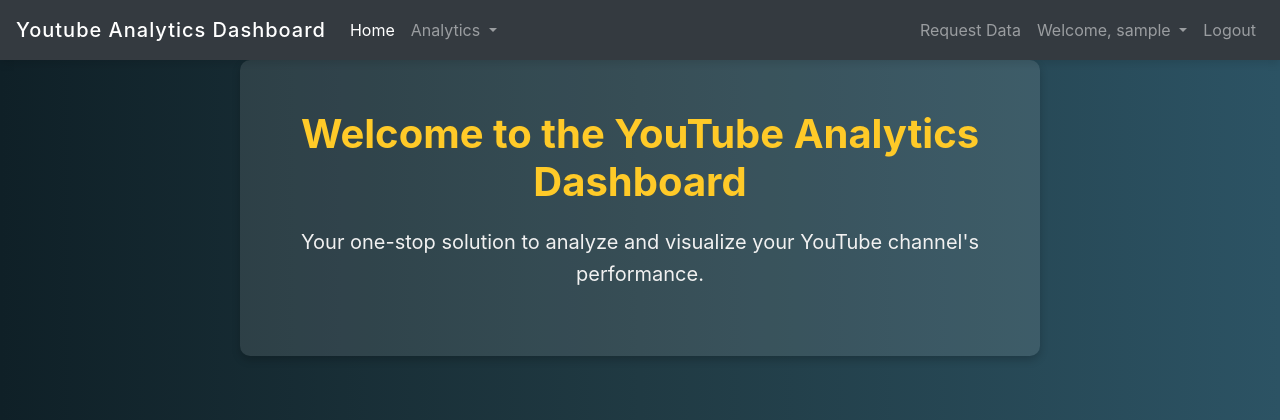
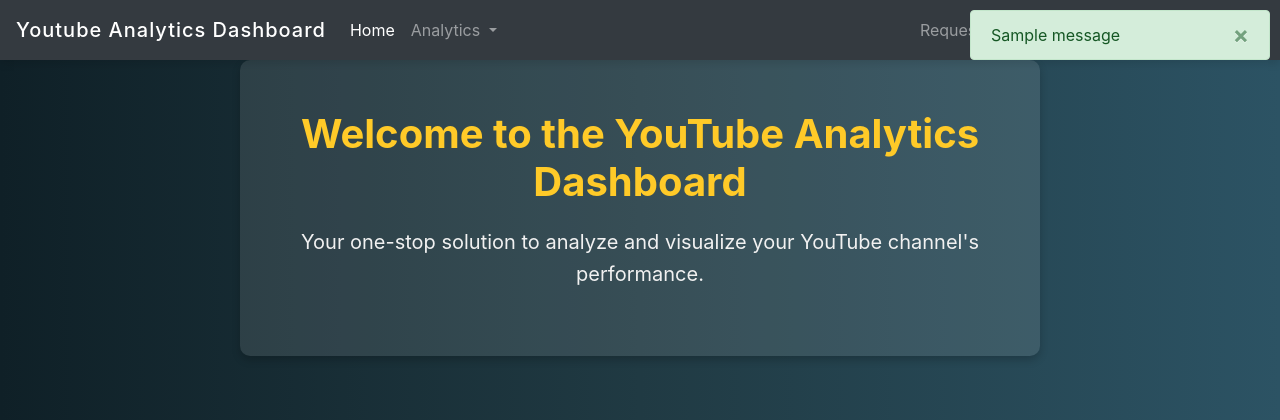
Before and after one commit to JasonMar1/YouTube-Analytics, a Flask app: page / in a window 1280 px wide. Shown: the top 420 px of the page. Run offline with Flask 3, Linux system fonts and the light colour scheme; a user stored in the database is signed in; tables that the repository leaves empty hold one stand-in row (values such as "Sample post"); one stand-in notice (Sample message) is shown; some libraries are stand-ins or nearby versions.

Commit message:
Alpha version

```diff
--- a/YouTube_API_Request/auth.py
+++ b/YouTube_API_Request/auth.py
@@ -62,6 +62,7 @@
         return start_oauth_flow()
 
     credentials = json_to_credentials(user.google_credentials)
+    print(credentials_to_json(credentials))
 
     if credentials.expired and credentials.refresh_token:
         credentials.refresh(Request())
--- a/app/templates/base.html
+++ b/app/templates/base.html
@@ -53,6 +53,16 @@
         }
         .dropdown-menu-right .dropdown-item:hover {
             background-color: #444;
+        }
+        .flash-messages {
+            position: fixed;
+            top: 10px;
+            right: 10px;
+            z-index: 1050;
+            width: 300px;
+        }
+        .alert {
+            margin-bottom: 10px;
         }
         {% block additional_styles %}
         {% endblock %}
@@ -111,8 +121,26 @@
             {% endif %}
         </div>
     </nav>
+
+    <!-- Flash Messages -->
+    <div class="flash-messages">
+        {% with messages = get_flashed_messages(with_categories=true) %}
+            {% if messages %}
+                {% for category, message in messages %}
+                    <div class="alert alert-{{ category }} alert-dismissible fade show" role="alert">
+                        {{ message }}
+                        <button type="button" class="close" data-dismiss="alert" aria-label="Close">
+                            <span aria-hidden="true">&times;</span>
+                        </button>
+                    </div>
+                {% endfor %}
+            {% endif %}
+        {% endwith %}
+    </div>
+
     {% block content %}
     {% endblock %}
+
     <!-- Optional JavaScript -->
     <script src='https://kit.fontawesome.com/a076d05399.js'></script>
     <script src="https://code.jquery.com/jquery-3.5.1.slim.min.js" integrity="sha384-DfXdz2htPH0lsSSs5nCTpuj/zy4C+OGpamoFVy38MVBnE+IbbVYUew+OrCXaRkfj" crossorigin="anonymous"></script>
```
Also changed, not shown: YouTube_API_Request/request_main.py (+21 -4 lines).
